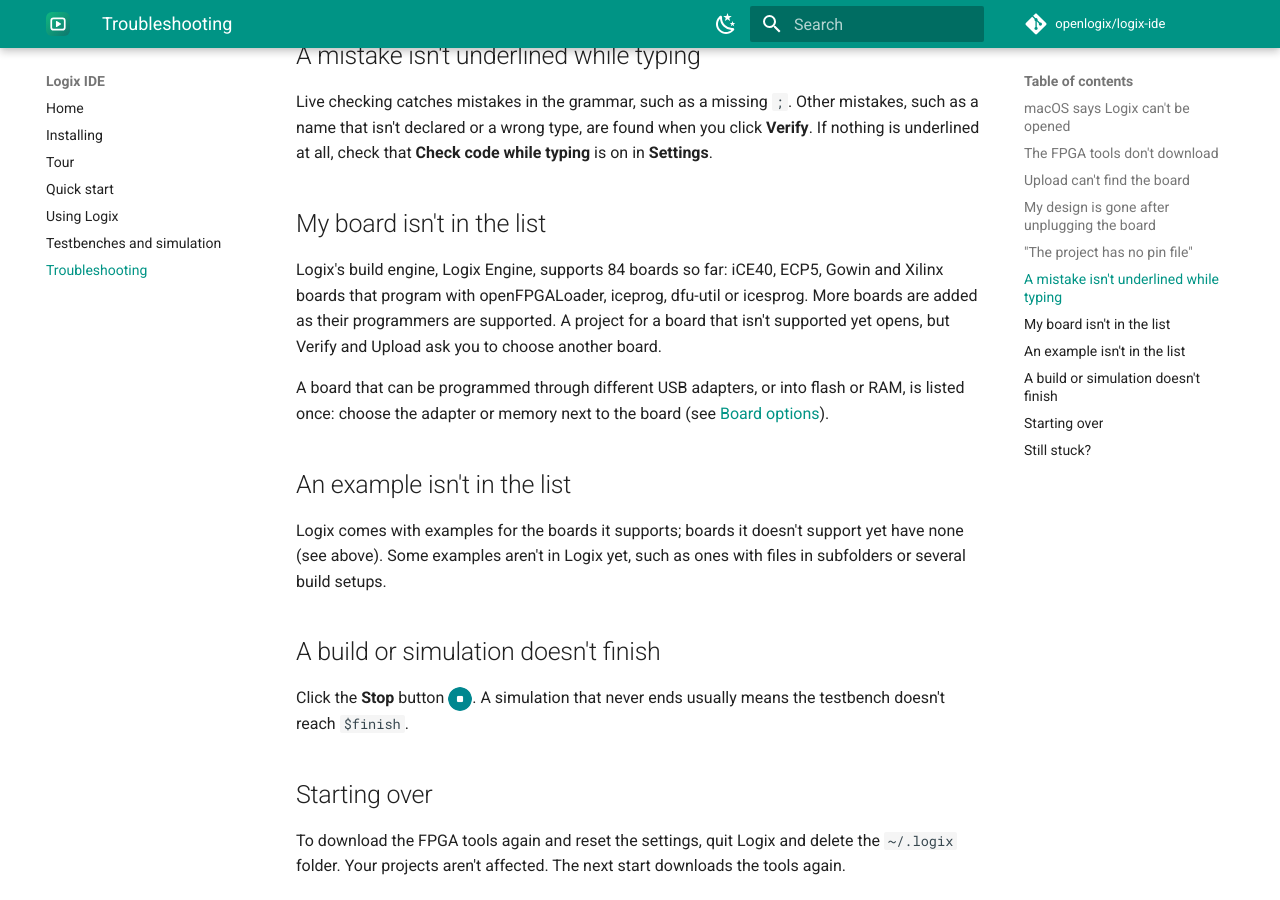
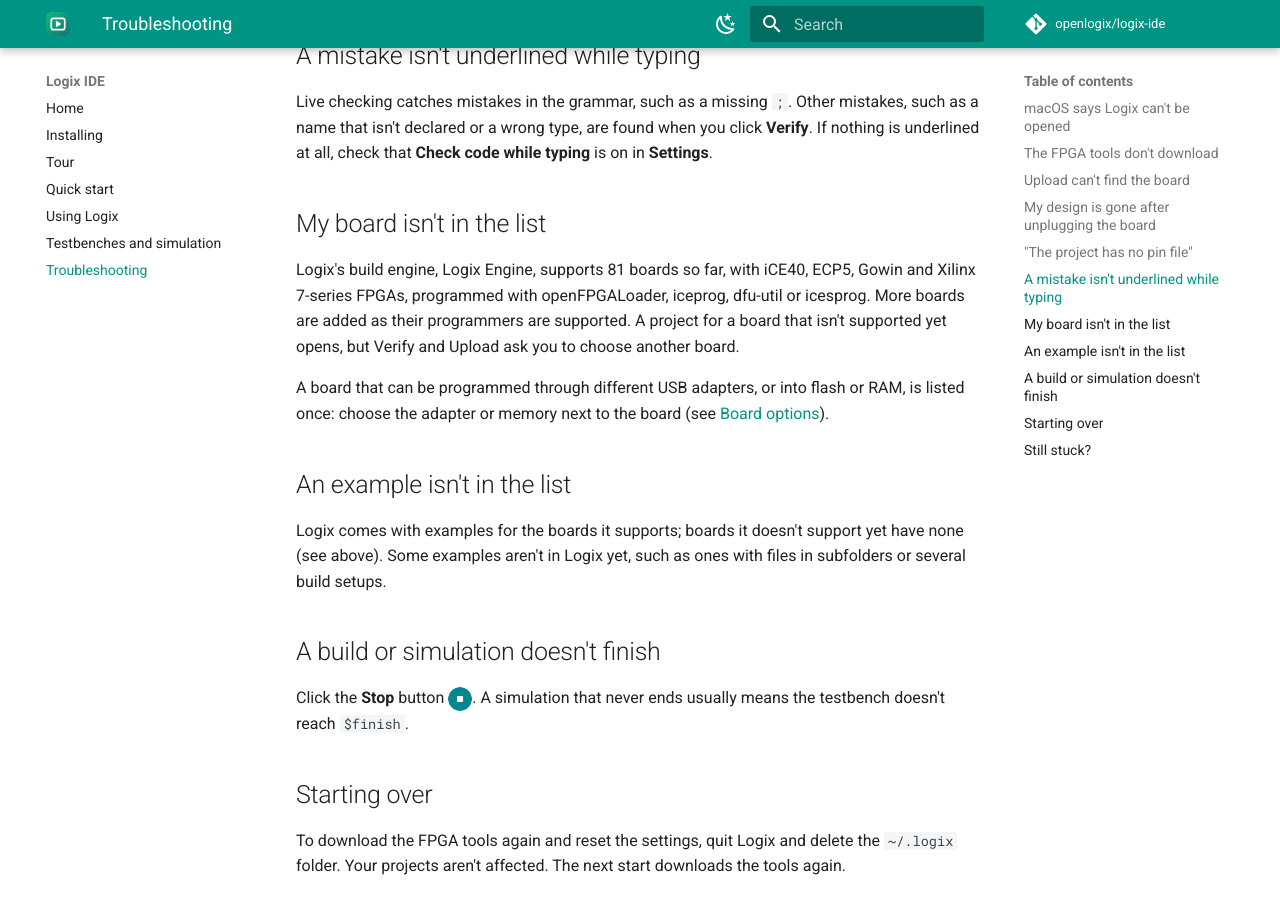
Before and after one commit to openlogix/logix-ide, an MkDocs documentation site: the page built from docs/troubleshooting.md, in a window 1280 px wide and 900 px high, scrolled down 1297 px. Built offline with MkDocs 1.6.1 and Material for MkDocs 9.7.7, drawn with Linux system fonts in a browser that asks for light colours; comment, search, counter and statistics services are not loaded.

Commit message:
Docs: today's board and example counts; Windows and Linux milestones
81 boards and 117 examples (the docs said 84 and more than 120). The
platform rollout names Milestone 3 (Windows) and 4 (Linux). The fake
backend reports the board schema the engine reads.

Co-Authored-By: Claude Opus 5.5 <noreply@anthropic.com>

```diff
--- a/docs/troubleshooting.md
+++ b/docs/troubleshooting.md
@@ -61,9 +61,9 @@ code while typing** is on in **Settings**.
 
 ## My board isn't in the list
 
-Logix's build engine, Logix Engine, supports 84 boards so far: iCE40,
-ECP5, Gowin and Xilinx boards that program with openFPGALoader, iceprog,
-dfu-util or icesprog. More boards are added as their programmers are
+Logix's build engine, Logix Engine, supports 81 boards so far, with
+iCE40, ECP5, Gowin and Xilinx 7-series FPGAs, programmed with
+openFPGALoader, iceprog, dfu-util or icesprog. More boards are added as their programmers are
 supported. A project for a board that isn't supported yet opens, but
 Verify and Upload ask you to choose another board.
 
```
Also changed, not shown: CLAUDE.md (+3 -3 lines), README.md (+1 -1 lines), docs/index.md (+1 -1 lines), docs/tour.md (+1 -1 lines), 2 other files.
